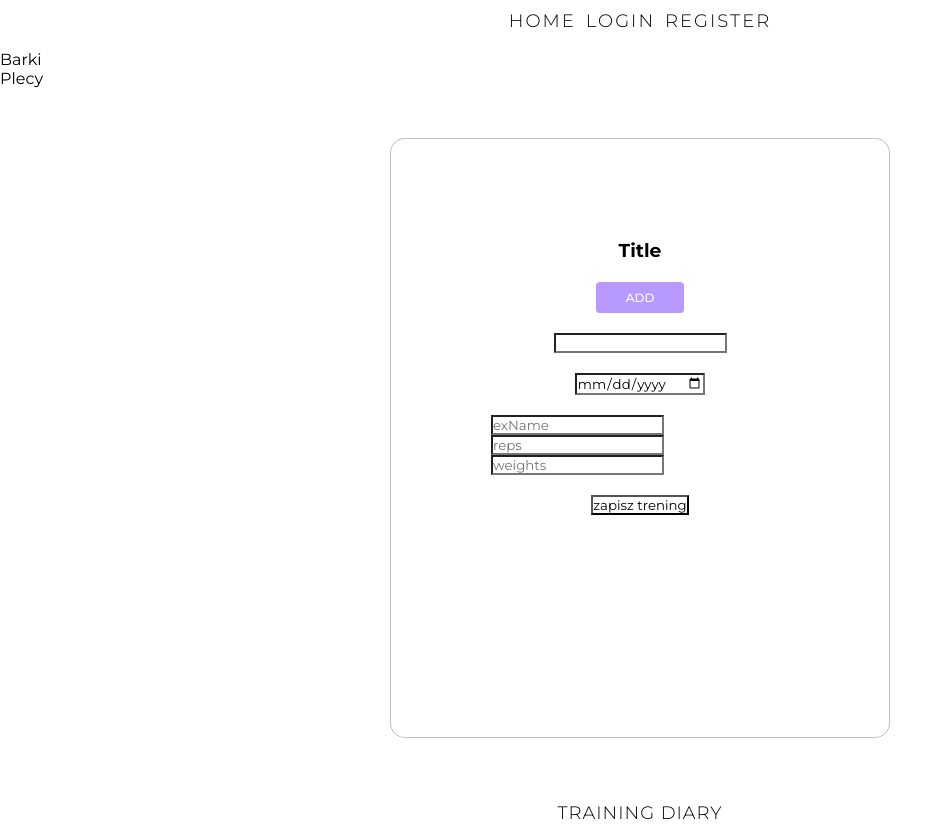
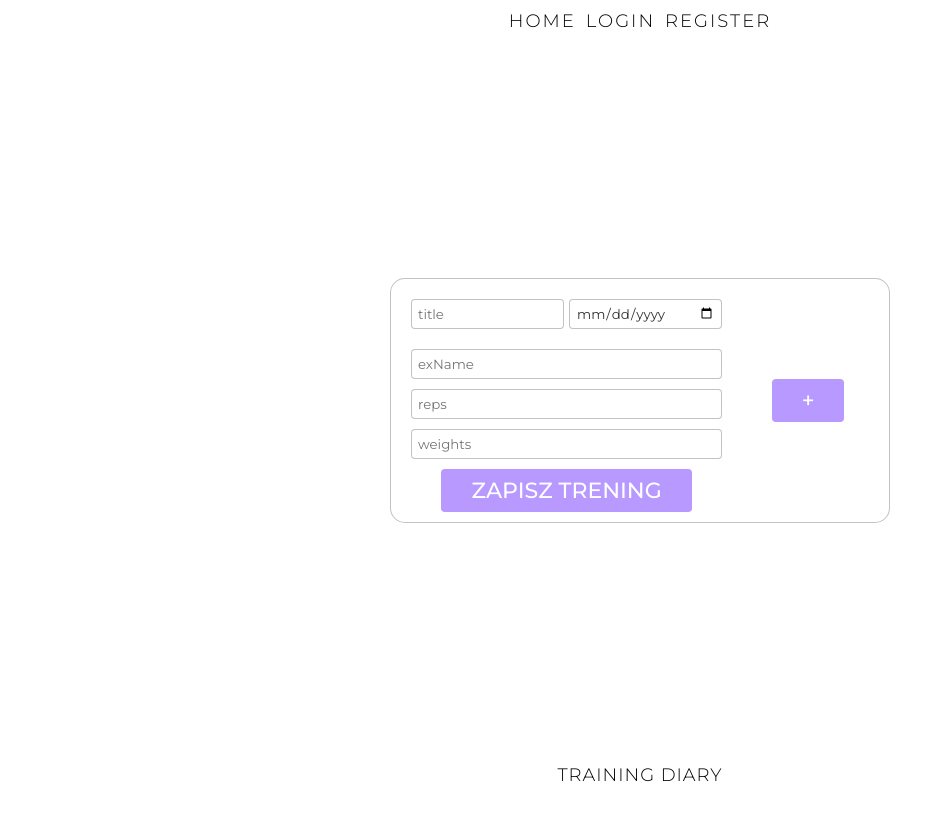
Before and after one commit to MateuszRyniewicz/training-diary, a React (Create React App) app: page /trainigs/new in a window 1280 px wide. Shown: the whole page, without its empty margins (0-952 px from the left). After the commit the page ends 800 px from the top, so only its background shows below. Built offline with nearby package versions, Linux system fonts and the light colour scheme.

Commit message:
TD16: add style to popupMessage

```diff
--- a/src/Pages/NewTrainigPage.js
+++ b/src/Pages/NewTrainigPage.js
@@ -1,10 +1,11 @@
 import React, { useContext, useState } from 'react';
 
-import './NewTrainigPage.scss';
 import { TrainigContext } from '../context/TrainigContext';
 import PopupMessage from '../components/PopupMessage';
 
 import { PopupContext } from '../context/PopupContext';
+
+import './NewTrainigPage.scss';
 
 const NewTrainigPage = () => {
 	const [title, setTitle] = useState('');
@@ -53,21 +54,30 @@ const NewTrainigPage = () => {
 	return (
 		<>
 			{isOpenPopup && <PopupMessage />}
-			{trainigsList.map((trainig) => (
+			{/* {trainigsList.map((trainig) => (
 				<p>{trainig.title}</p>
-			))}
+			))} */}
 			<main>
 				<form onSubmit={submitForm} className='new-training-form'>
-					<h3>Title </h3>
-					<button className='new-training-button' onClick={addFieldHandle}>
-						Add
-					</button>
-					<input type='text' onChange={(e) => setTitle(e.target.value)} />
-					<input type='date' onChange={(e) => setTrainigDate(e.target.value)} />
+					<div className='new-trainig-form-box-left'>
+						<div className='new-trainig-form-box-left-title-date'>
+							<input
+								className='input'
+								type='text'
+								placeholder='title'
+								onChange={(e) => setTitle(e.target.value)}
+							/>
+							<input
+								className='input'
+								type='date'
+								onChange={(e) => setTrainigDate(e.target.value)}
+							/>
+						</div>
 
 						{inputFields.map((inputField, i) => (
-						<div key={i}>
+							<div className='new-trainig-from-box-inputs-excercises' key={i}>
 								<input
+									className='input'
 									type='text'
 									name='exName'
 									placeholder='exName'
@@ -75,6 +85,7 @@ const NewTrainigPage = () => {
 									onChange={(e) => changeInputHandle(i, e)}
 								/>
 								<input
+									className='input'
 									type='text'
 									name='reps'
 									placeholder='reps'
@@ -82,6 +93,7 @@ const NewTrainigPage = () => {
 									onChange={(e) => changeInputHandle(i, e)}
 								/>
 								<input
+									className='input'
 									type='text'
 									name='weights'
 									placeholder='weights'
@@ -90,25 +102,18 @@ const NewTrainigPage = () => {
 								/>
 							</div>
 						))}
-					<button type={'submit'}>zapisz trening</button>
 
-					{/* {inputFields.map((newInput, i) => {
-					return (
-						<div className='new-training-box-input' key={i}>
-							<input
-								className='input'
-								value={newInput}
-								onChange={(e) => changeInputValue(e, i)}
-							/>
-							<button
-								type='button'
-								className='new-training-button-close'
-								onClick={() => deleteInput(i)}>
-								X
+						<div className='new-trainig-button-box-submit'>
+							<button className='new-training-button' type={'submit'}>
+								zapisz trening
 							</button>
 						</div>
-					);
-				})} */}
+					</div>
+					<div className='new-trainig-form-box-right'>
+						<button className='new-training-button' onClick={addFieldHandle}>
+							+
+						</button>
+					</div>
 				</form>
 			</main>
 		</>
--- a/src/Pages/NewTrainigPage.scss
+++ b/src/Pages/NewTrainigPage.scss
@@ -1,19 +1,53 @@
 .new-training-form {
-	padding: 100px;
 	border: 1px solid #9999;
+	padding: 10px;
 	border-radius: 15px;
 	width: 500px;
-	height: 600px;
 	display: flex;
+	justify-content: center;
+	gap: 5px;
+
+	.new-trainig-form-box-left {
+		width: 70%;
+		height: 100%;
+
+		.new-trainig-form-box-left-title-date {
+			height: 10%;
+			padding: 10px;
+			display: flex;
+			justify-content: space-around;
+			align-items: center;
+			gap: 5px;
+		}
+
+		.new-trainig-from-box-inputs-excercises {
+			height: 20%;
+			padding: 10px;
+			display: flex;
+			justify-content: center;
 			align-items: center;
 			flex-direction: column;
-	gap: 20px;
+			gap: 10px;
+		}
 
+		.new-trainig-button-box-submit {
+			height: 25%;
+			display: flex;
+			justify-content: center;
+			align-items: center;
+		}
+	}
+	.new-trainig-form-box-right {
+		width: 30%;
+		display: flex;
+		justify-content: center;
+		align-items: center;
+	}
 	.new-training-button {
 		border: none;
 		border-radius: 4px;
 		padding: 8px 30px;
-		font-size: 12px;
+		font-size: 22px;
 		font-weight: 500;
 		text-transform: uppercase;
 		background-color: #b799ff;
@@ -25,38 +59,15 @@
 			opacity: 0.7;
 		}
 	}
-	.new-training-box-input {
+
+	.input {
+		height: 30px;
 		width: 100%;
-		display: flex;
-		justify-content: center;
-		align-items: center;
-		.input {
-			height: 40px;
-			width: 100%;
-			padding: 10px 5px;
+		padding: 12px 6px;
 		background-color: #fff;
 		outline: none;
 		border: 1px solid #9999;
-			border-radius: 4px 0 0 o4px;
+		border-radius: 4px;
 		color: #333;
 	}
-
-		.new-training-button-close {
-			height: 40px;
-			border: none;
-			border-radius: 0 4px 4px 0;
-			padding: 8px 30px;
-			font-size: 12px;
-			font-weight: 500;
-			text-transform: uppercase;
-			background-color: #b799ff;
-			color: #fff;
-			cursor: pointer;
-
-			transition: opacity 0.3s;
-			&:hover {
-				opacity: 0.7;
 }
-		}
-	}
-}
--- a/src/components/PopupMessage.js
+++ b/src/components/PopupMessage.js
@@ -1,12 +1,15 @@
 import React, { useContext } from 'react';
 import { PopupContext } from '../context/PopupContext';
+
+import './PopupMessage.scss';
+
 const PopupMessage = () => {
 	const { message, setIsOpenPopup } = useContext(PopupContext);
 
 	return (
-		<div>
+		<div className='popup-message'>
 			<h3>{message}</h3>
-			<button onClick={() => setIsOpenPopup(false)}>OK</button>
+			<button className='popup-message-button' onClick={() => setIsOpenPopup(false)}>OK</button>
 		</div>
 	);
 };
--- /dev/null
+++ b/src/components/PopupMessage.scss
@@ -0,0 +1,33 @@
+.popup-message {
+	border: 1px solid #9999;
+	padding: 10px;
+	border-radius: 15px;
+	width: 500px;
+	height: 375px;
+	position: absolute;
+	top: 50%;
+	left: 50%;
+	transform: translate(-50%, -50%);
+	display: flex;
+	justify-content: center;
+	align-items: center;
+	flex-direction: column;
+	gap: 20px;
+
+	.popup-message-button {
+		border: none;
+		border-radius: 4px;
+		padding: 6px 26px;
+		font-size: 22px;
+		font-weight: 500;
+		text-transform: uppercase;
+		background-color: #b799ff;
+		color: #fff;
+		cursor: pointer;
+
+		transition: opacity 0.3s;
+		&:hover {
+			opacity: 0.7;
+		}
+	}
+}
```
Also changed, not shown: 1 other file (tests, documents, lock files or other folders). Lines whose indentation alone changed are shown as unchanged.
